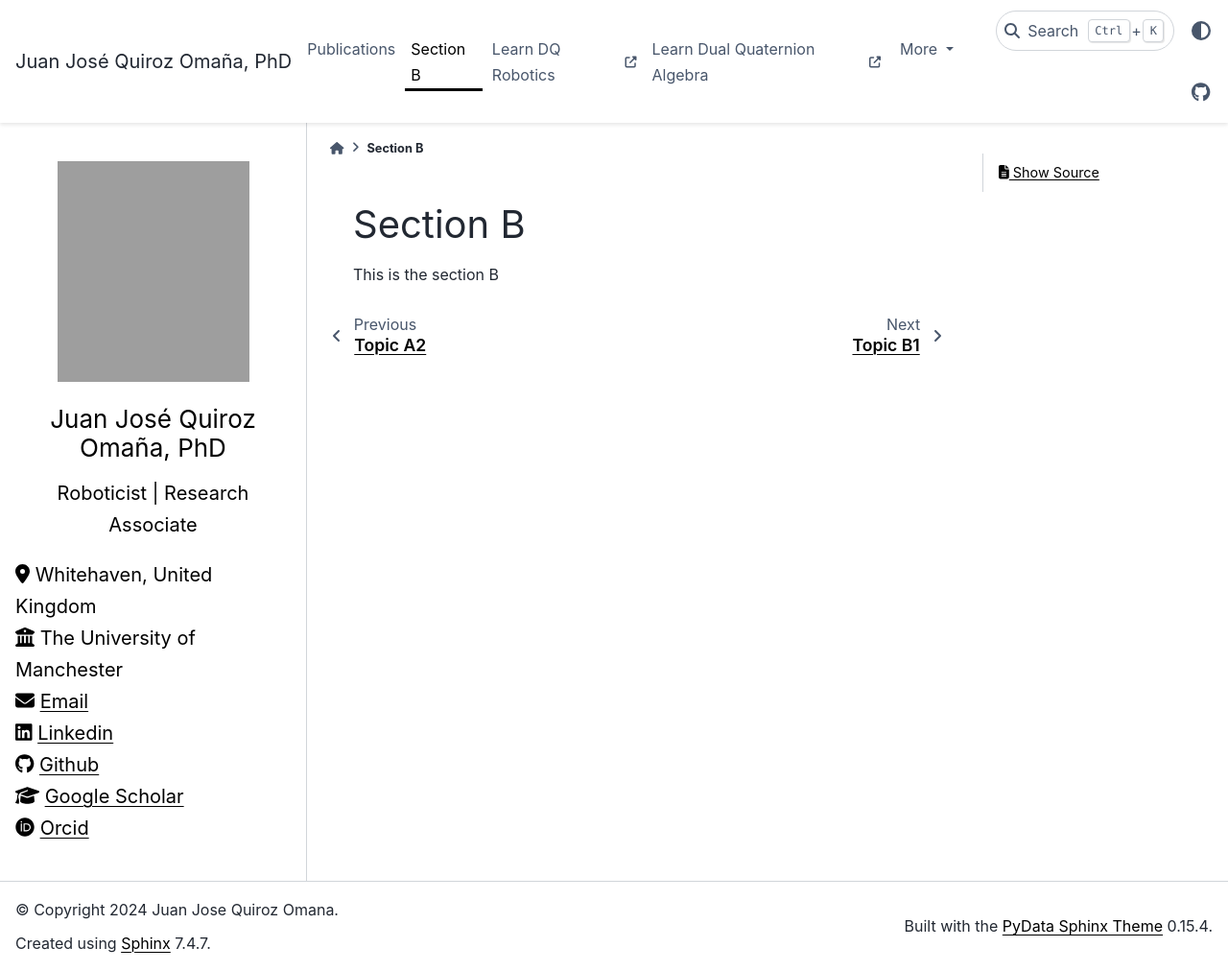
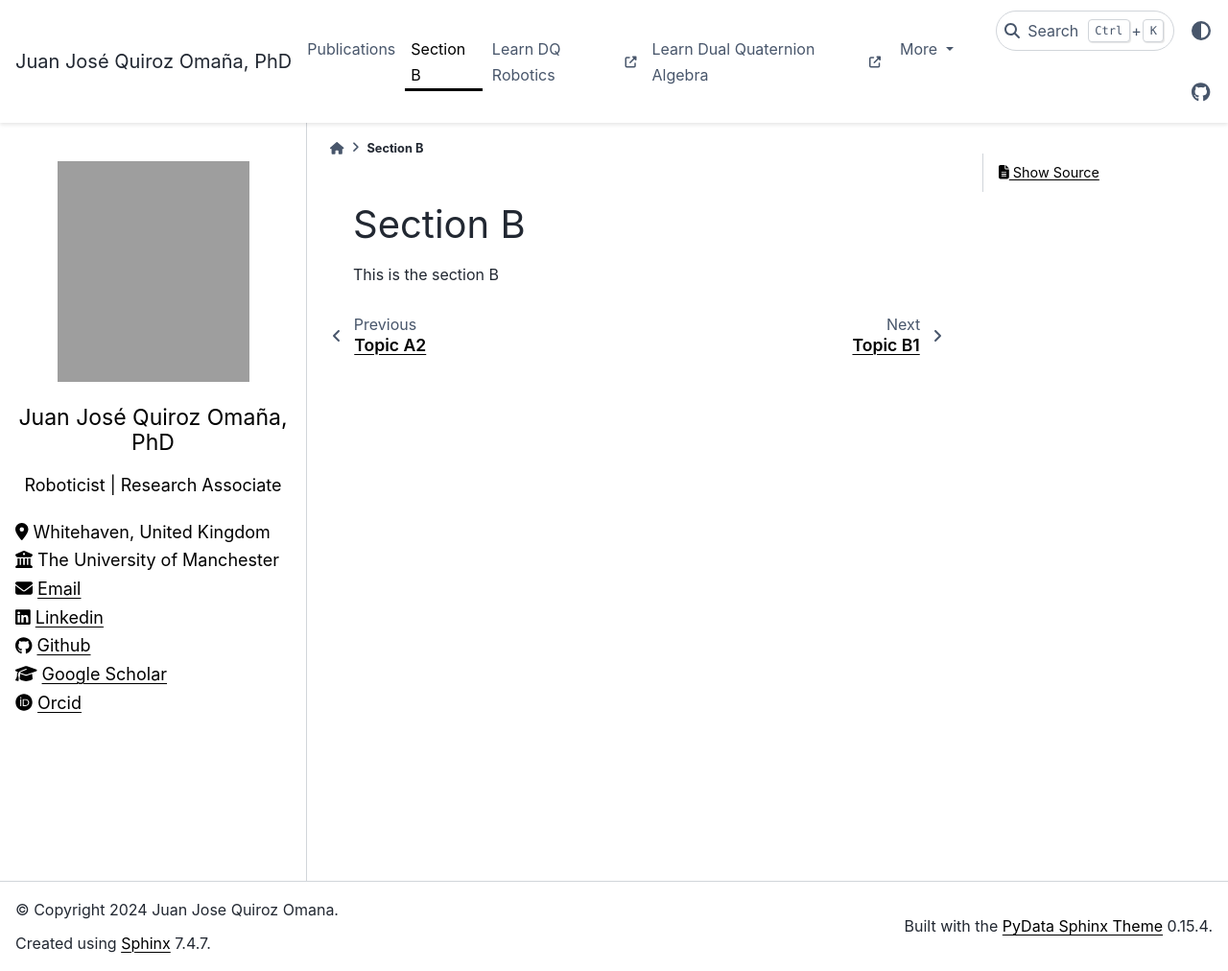
Before and after one commit to juanjqo/pydata_cv_template, a Sphinx documentation site: the page built from docs/section_b/index.rst, in a window 1280 px wide and 1012 px high. Shown: the whole window at 96% size. Built offline with Sphinx 7.4.7 and the PyData theme 0.15.4, drawn with Linux system fonts in a browser that asks for light colours; grey boxes are pictures that could not be loaded.

Commit message:
Updated the publications

```diff
--- a/docs/_templates/test.html
+++ b/docs/_templates/summary_left_sidebar.html
@@ -11,36 +11,36 @@
      alt="photo" style="width:200px;height:230px;">
 </div>
  <div>&nbsp;</div>
-<h1 style="color:black;text-align:center;font-size:26px">Juan José Quiroz Omaña, PhD</h1>
-<p style="color:black;text-align:center;font-size:20px">
+<h1 style="color:black;text-align:center;font-size:23px">Juan José Quiroz Omaña, PhD</h1>
+<p style="color:black;text-align:center;font-size:18px">
     Roboticist | Research Associate
 </p>
 
-<p style="color:black;text-align:left;font-size:20px;margin: 0px 0px 0px 0px;">
+<p style="color:black;text-align:left;font-size:18px;margin: 0px 0px 0px 0px;">
     <i class="fa-solid fa-location-dot"></i> Whitehaven, United Kingdom
 </p>
 
 
-<p style="color:black;text-align:left;font-size:20px;margin: 0px 0px 0px 0px;">
+<p style="color:black;text-align:left;font-size:18px;margin: 0px 0px 0px 0px;">
     <i class="fa-solid fa-building-columns"></i> The University of Manchester
 </p>
-<p style="color:black;text-align:left;font-size:20px;margin: 0px 0px 0px 0px;">
+<p style="color:black;text-align:left;font-size:18px;margin: 0px 0px 0px 0px;">
     <i class="fa-solid fa-envelope"></i> <a href="mailto:juanjose.quirozomana@manchester.ac.uk">Email</a>
 </p>
 
-<p style="color:black;text-align:left;font-size:20px;margin: 0px 0px 0px 0px;">
+<p style="color:black;text-align:left;font-size:18px;margin: 0px 0px 0px 0px;">
     <i class="fa-brands fa-linkedin"></i> <a href="https://www.linkedin.com/in/juanjqo/">Linkedin</a>
 </p>
 
-<p style="color:black;text-align:left;font-size:20px;margin: 0px 0px 0px 0px;">
+<p style="color:black;text-align:left;font-size:18px;margin: 0px 0px 0px 0px;">
     <i class="fa-brands fa-github"></i> <a href="https://github.com/juanjqo">Github</a>
 </p>
 
-<p style="color:black;text-align:left;font-size:20px;margin: 0px 0px 0px 0px;">
+<p style="color:black;text-align:left;font-size:18px;margin: 0px 0px 0px 0px;">
     <i class="fa-solid fa-graduation-cap"></i> <a href="https://scholar.google.com/citations?user=anH1p78AAAAJ&hl=es">Google Scholar
 </a>
 
-<p style="color:black;text-align:left;font-size:20px;margin: 0px 0px 0px 0px;">
+<p style="color:black;text-align:left;font-size:18px;margin: 0px 0px 0px 0px;">
     <i class="fa-brands fa-orcid"></i> <a href="https://orcid.org/0000-0002-0664-139X">Orcid
 </a>
 
--- a/docs/conf.py
+++ b/docs/conf.py
@@ -57,7 +57,7 @@
 html_css_files = ["custom.css"]
 
 #html_logo = "./_static/logo.png"
-#html_favicon = "./_static/logo.png"
+html_favicon = "./_static/manipulator.png"
 
 
 language = "en"
@@ -115,9 +115,9 @@
     # "navbar_end": ["theme-switcher", "navbar-icon-links"],
     # "navbar_persistent": ["search-button"],
     # "primary_sidebar_end": ["custom-template.html", "sidebar-ethical-ads.html"],
-    # "article_footer_items": ["test.html", "test.html"],
-    # "content_footer_items": ["test.html", "test.html"],
-    # "footer_start": ["test.html", "test.html"],
+    # "article_footer_items": ["summary_left_sidebar.html", "summary_left_sidebar.html"],
+    # "content_footer_items": ["summary_left_sidebar.html", "summary_left_sidebar.html"],
+    # "footer_start": ["summary_left_sidebar.html", "summary_left_sidebar.html"],
     # "secondary_sidebar_items": ["page-toc.html"],  # Remove the source buttons
 
     #"primary_sidebar_end": ["sidebar-ethical-ads"],
@@ -125,8 +125,8 @@
 }
 
 html_sidebars = {
-    "**": ["test.html"], #"sidebar-nav-bs", "sidebar-ethical-ads"
-    "index": ["test.html"],
+    "**": ["summary_left_sidebar.html"], #"sidebar-nav-bs", "sidebar-ethical-ads"
+    "index": ["summary_left_sidebar.html"],
 }
 
 # -- Options for EPUB output
--- a/docs/section_a/index.rst
+++ b/docs/section_a/index.rst
@@ -3,7 +3,11 @@
 Publications
 ************
 
-This is the section A
+.. raw:: html
+
+    <iframe width="1000" height="680"
+    src="https://bibbase.org/show?bib=https%3A%2F%2Fgithub.com%2Fjuanjqo%2Fjuanjqo.github.io%2Fraw%2Fmain%2Fmy-website%2Ffiles%2FJuanQuiroz.bib&commas=true&folding=0&nocache=1&&group0=custom_type&sort=-year&css=https%3A%2F%2Fgithub.com%2Fjuanjqo%2Fjuanjqo.github.io%2Fraw%2Fmain%2Fmy-website%2Ffiles%2Fbibbase.ccs"
+    ></iframe>
 
 .. toctree::
    :hidden:
```
Also changed, not shown: docs/_static/manipulator.png (added).
